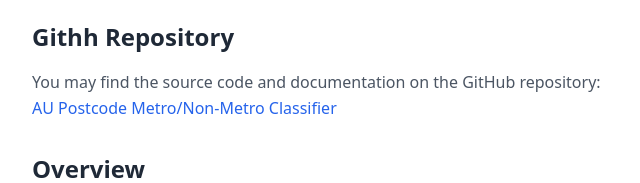
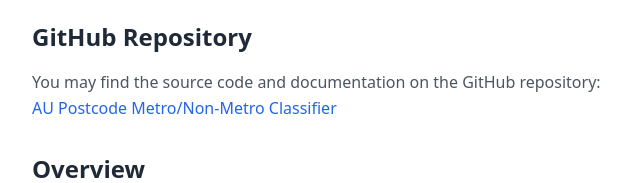
Before and after one commit to isaacdarcilla/postcode-metro-check, a website: page index.html in a window 1280 px wide. Shown: the part 181-364 px from the top of the page, 256-896 px from the left. Drawn offline with nearby package versions, Linux system fonts and the light colour scheme.

Commit message:
fix: typo in docs

```diff
--- a/index.html
+++ b/index.html
@@ -16,7 +16,7 @@
       </h1>
 
       <section class="mb-8">
-        <h2 class="text-2xl font-semibold text-gray-800 mb-4">Githh Repository</h2>
+        <h2 class="text-2xl font-semibold text-gray-800 mb-4">GitHub Repository</h2>
         <p class="text-gray-600 leading-relaxed">
           You may find the source code and documentation on the GitHub repository:<br> <a
             class="text-blue-600"
```
